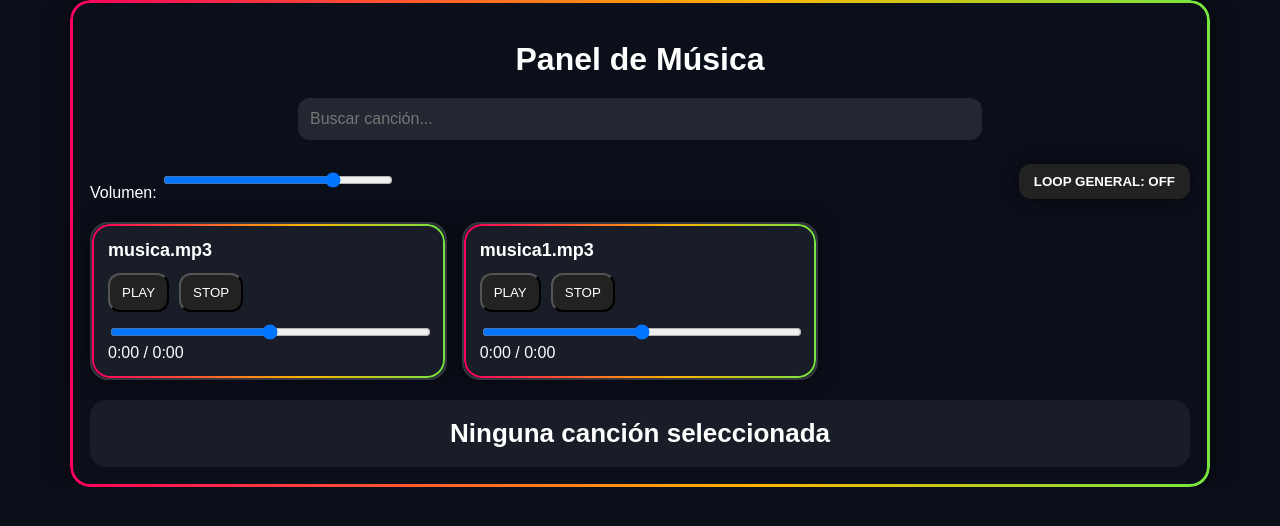
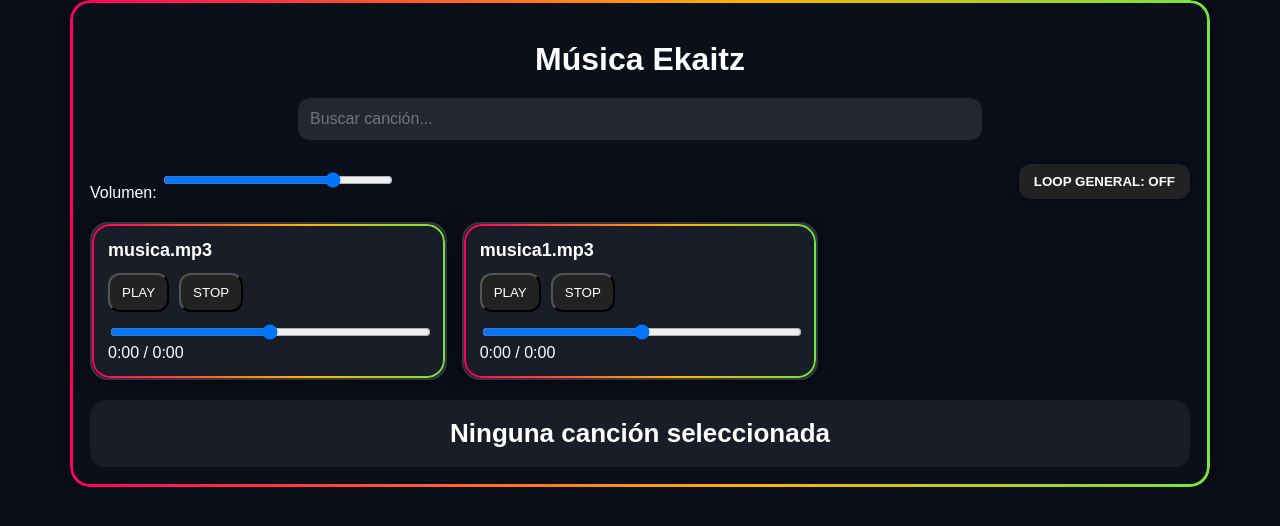
Before and after one commit to KenaiRedstoneMC/musica-ekaitz, a plain HTML site: page index.html in a window 1280 px wide. Drawn offline with Linux system fonts and the light colour scheme.

Commit message:
Update index.html

```diff
--- a/index.html
+++ b/index.html
@@ -162,7 +162,7 @@ h1{text-align:center;margin-bottom:20px}
 
 <body>
 <div class="container">
-<h1>Panel de Música</h1>
+<h1>Música Ekaitz</h1>
 
 <div class="search">
 <input id="search" placeholder="Buscar canción...">
```
